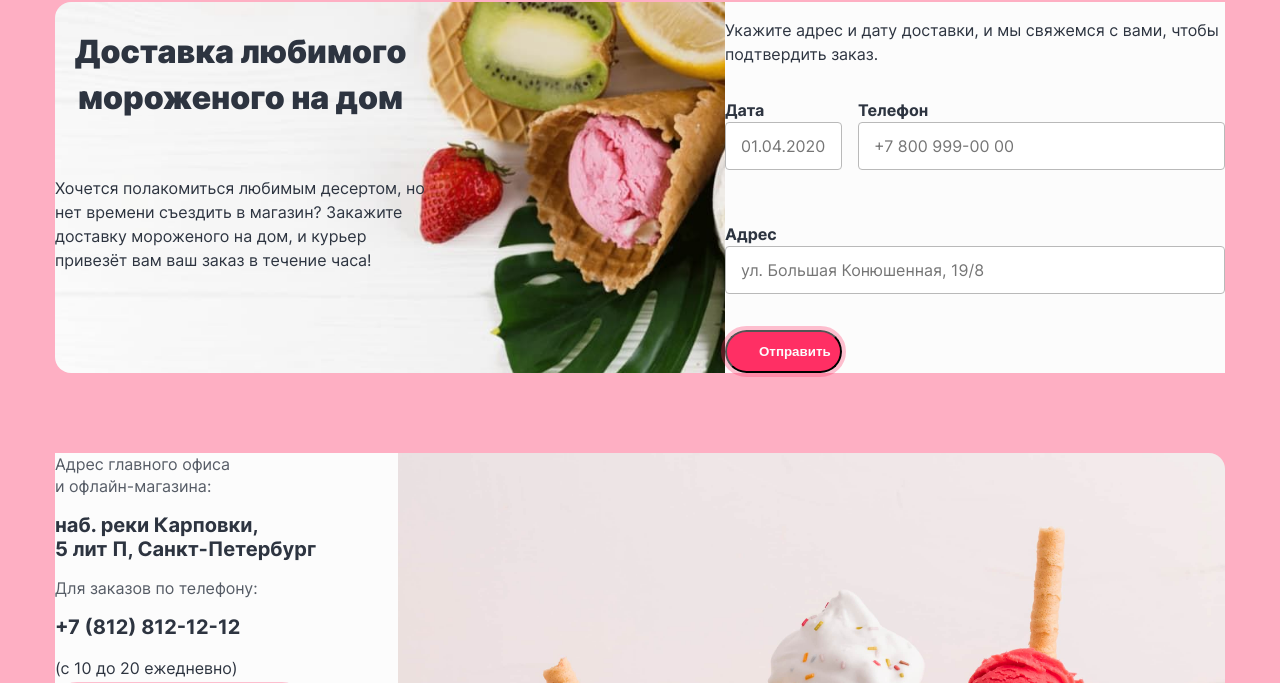
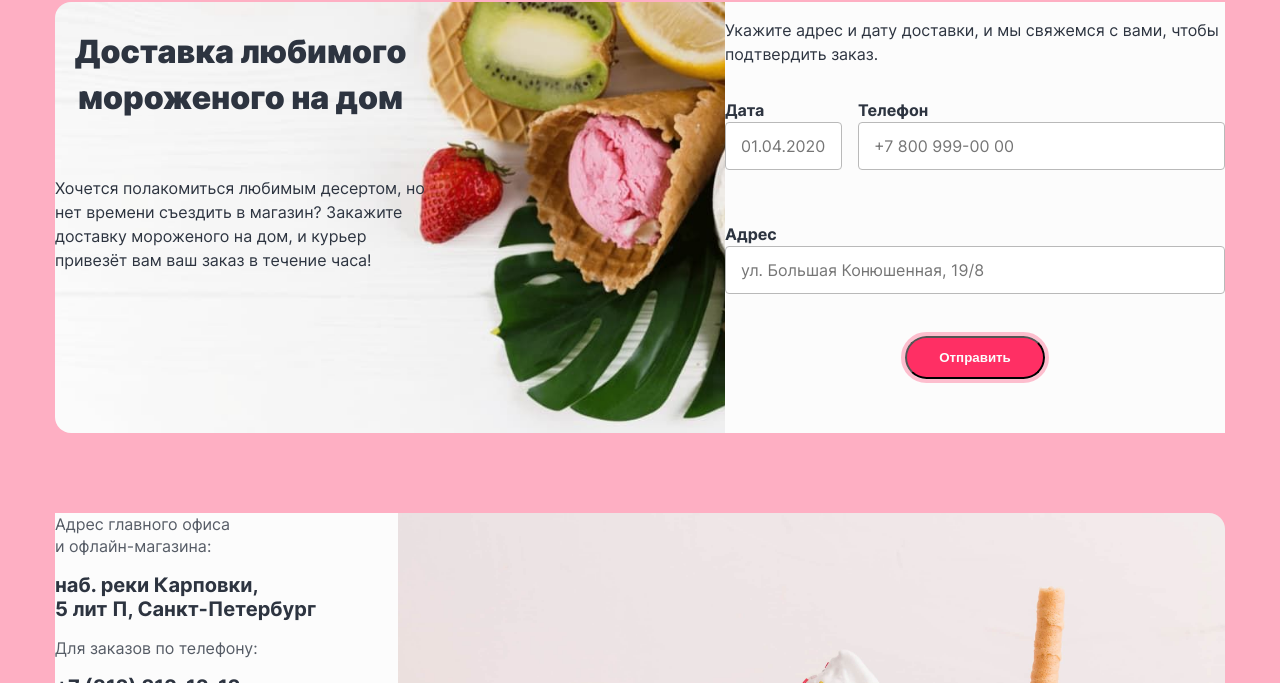
Before and after one commit to htmlacademy-htmlcss/2096811-gllacy-34, a plain HTML site: page index.html in a window 1280 px wide. Shown: the part 2638-3321 px from the top of the page. Drawn offline with Linux system fonts and the light colour scheme.

Commit message:
Декор элементы

```diff
--- a/styles/styles.css
+++ b/styles/styles.css
@@ -416,6 +416,12 @@ padding-left: 60px;
     grid-template-columns: 117px 1fr;
 }
 
+.appointment-form .button-other {
+grid-column:  1/-1;
+margin: 6px auto 0;
+margin-bottom: 54px;
+}
+
 .appointment-form-address {
     grid-column: 1/-1;
 }
```
